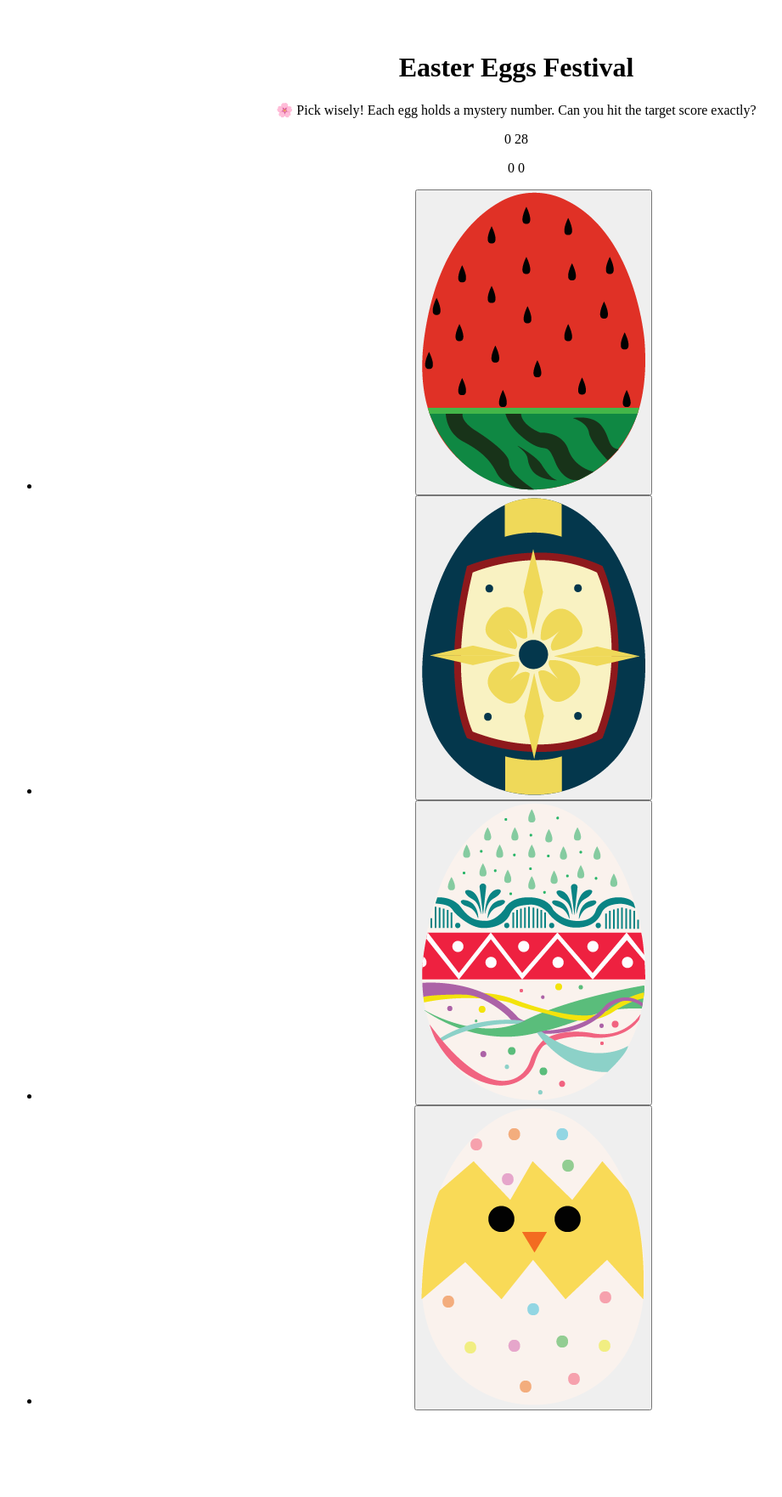
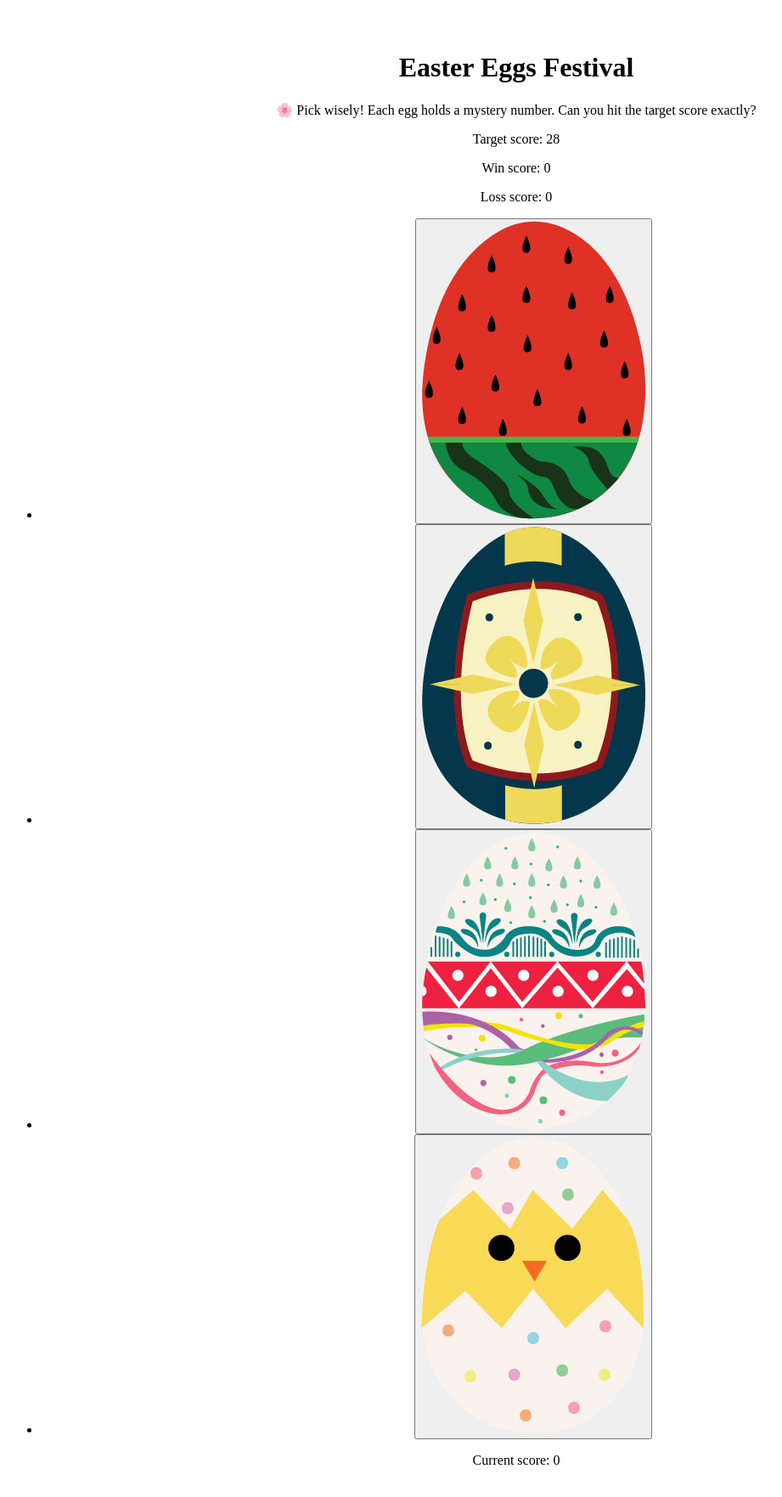
Before and after one commit to zcdev/easter-eggs-festival, a React (Vite) app: page / in a window 1280 px wide. Shown: the top 1762 px of the page at 85% size, without its empty margins (32-953 px from the left). Before the commit the page ends 1716 px from the top, so only its background shows below. Built offline with nearby package versions, Linux system fonts and the light colour scheme.

Commit message:
feat: pass reducer state to Scoreboard and EggList to display scores and improve accessibility with aria-labels

```diff
--- a/src/App.jsx
+++ b/src/App.jsx
@@ -124,10 +124,8 @@ export default function App() {
     <>
       <Header message={message} />
       <main>
-        <Scoreboard />
-        <p>{state.currentScore} {state.targetScore}</p>
-        <p>{state.winScore} {state.lossScore}</p>
-        <EggList>
+        <Scoreboard state={state} />
+        <EggList state={state}>
           {eggs.map(egg => (
             <Egg
               key={egg.id}
--- a/src/components/EggList.jsx
+++ b/src/components/EggList.jsx
@@ -1,9 +1,12 @@
-export default function EggList({ children }) {
+export default function EggList({ children, state }) {
     return (
-        <section aria-label="List of hidden eggs">
-            <ul>
+        <section>
+            <ul aria-label="Selectable mystery eggs">
                 {children}
             </ul>
+            <div>
+                <p>Current score: {state.currentScore}</p>
+            </div>
         </section>
     )
 }
--- a/src/components/Scoreboard.jsx
+++ b/src/components/Scoreboard.jsx
@@ -1,6 +1,11 @@
-export default function Scoreboard() {
+export default function Scoreboard({ state }) {
     return (
         <>
+            <section aria-label="Game status">
+                <p>Target score: {state.targetScore}</p>
+                <p>Win score: {state.winScore}</p>
+                <p>Loss score: {state.lossScore}</p>
+            </section>
         </>
     )
 }
```
